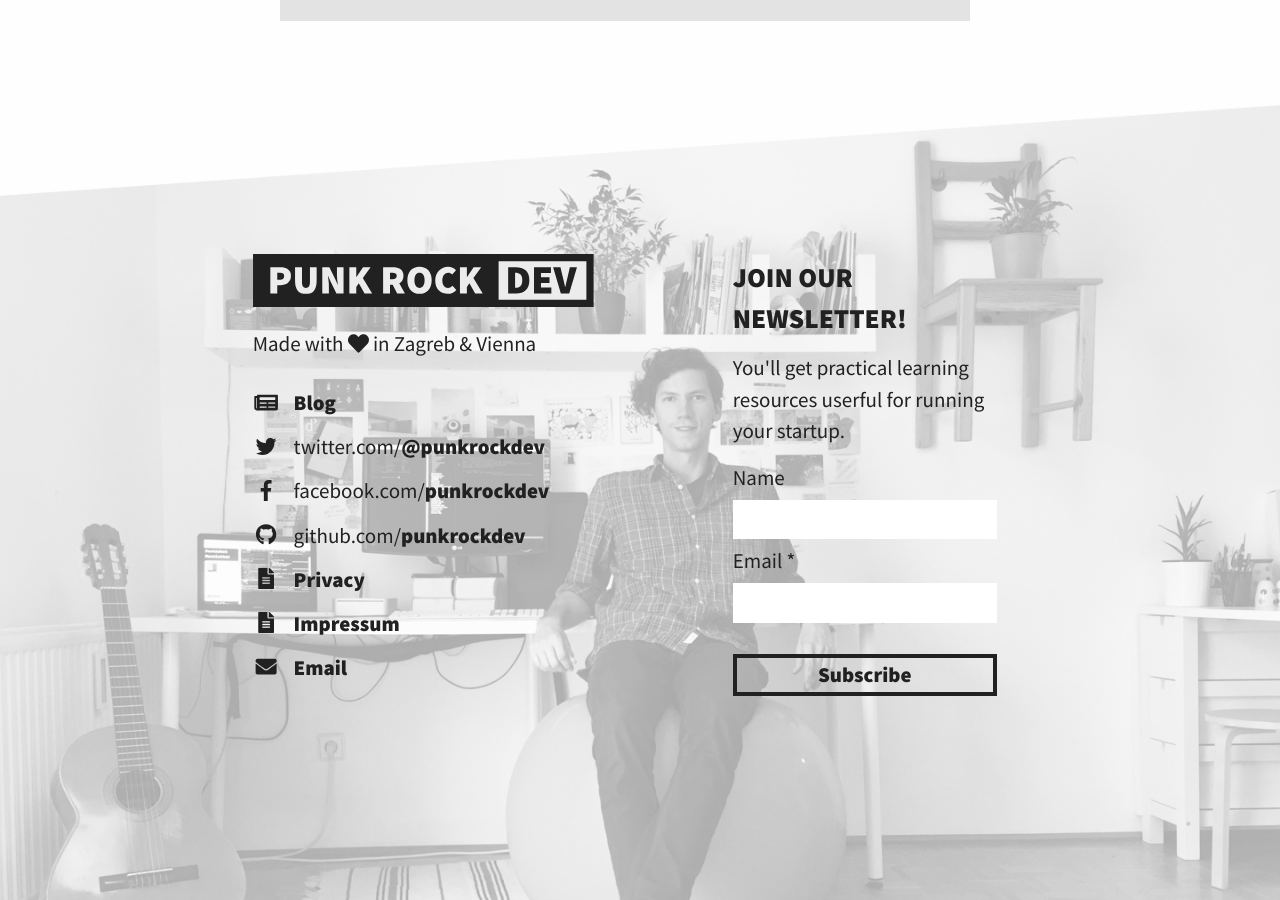
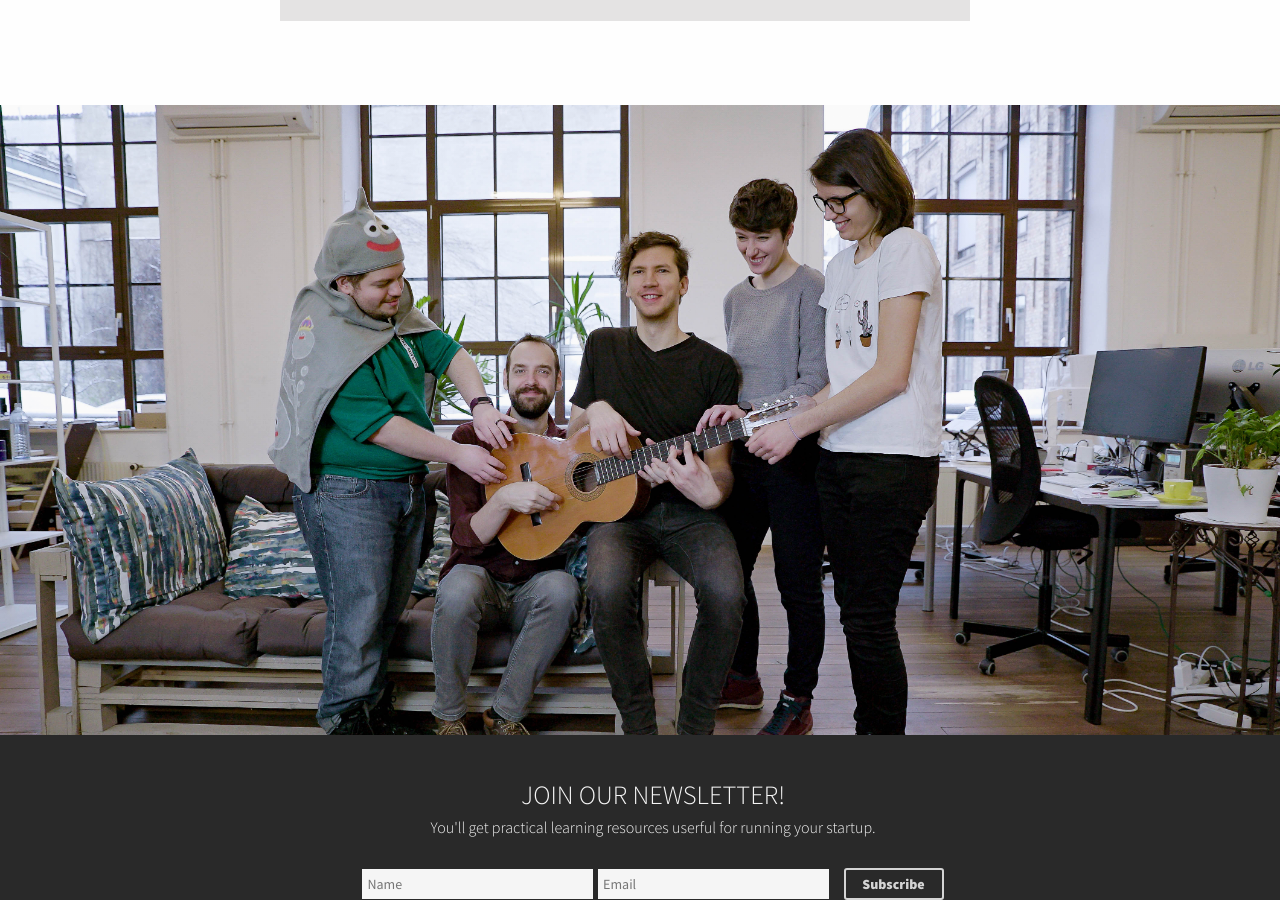
Before and after one commit to punkrockdev/punkrockdev.github.io, a Jekyll site: the page built from index.md, in a window 1280 px wide and 900 px high, scrolled down 5966 px. Built offline with Jekyll 4.4.1, drawn with Linux system fonts in a browser that asks for light colours; nearby versions of some CDN libraries; comment, search, counter and statistics services are not loaded.

Commit message:
redesign footer; add new image to footer

```diff
--- a/_includes/footer.html
+++ b/_includes/footer.html
@@ -1,79 +1,56 @@
 <footer class="site-footer">
 
-    <div class="wrapper">
+    <div class="footer-content"></div>
 
-        <div class="footer-content" >
+    <div class="footer-bottom-links">
       <div class="footer-col-wrapper">
-                <div class="footer-col  footer-col-1">
-                    <a href="/"><img src="/images/logo.svg" id="footer-logo"></a>
-                    <div class="#made-with">
-                        Made with <i class="fas fa-heart"></i> in Zagreb & Vienna
+          <div class="footer-col  footer-col-3-5">
+              <div class="">
+                  {% include newsletter.html %}
+              </div>
           </div>
 
           <ul class="contact-list">
                 <li>
                     <a href="https://blog.punkrockdev.com/">
-                                <i class="fas fa-newspaper fa-fw"></i>
-                                <span><strong>Blog</strong></span>
+                        <span>Blog</span>
                     </a>
                 </li>
                 <li>
                     <a href="https://www.twitter.com/punkrockdev/">
-                                <i class="fab fa-twitter fa-fw"></i>
-                                <span class="hide-laptop" >twitter.com/</span><strong>@punkrockdev</strong>
+                        <span class="hide-laptop" >twitter.com/</span>@punkrockdev
                     </a>
                 </li>
                 <li>
                     <a href="https://www.facebook.com/punkrockdev/">
-                                <i class="fab fa-facebook-f fa-fw"></i>
-                                <span class="hide-laptop" >facebook.com/</span><strong>punkrockdev</strong>
+                        <span class="hide-laptop" >facebook.com/</span>punkrockdev
                     </a>
                 </li>
                 <li>
                     <a href="https://www.github.com/punkrockdev/">
-                                <i class="fab fa-github fa-fw"></i>
-                                <span class="hide-laptop" >github.com/</span><strong>punkrockdev</strong>
+                        <span class="hide-laptop" >github.com/</span>punkrockdev
                     </a>
                 </li>
                 <li>
                     <a href="/privacy">
-                                <i class="fas fa-file-alt fa-fw"></i>
-                                <span><strong>Privacy</strong></span>
+                        <span>Privacy</span>
                     </a>
                 </li>
                 <li>
                     <a href="/impressum">
-                                <i class="fas fa-file-alt fa-fw"></i>
-                                <span><strong>Impressum</strong></span>
+                        <span>Impressum</span>
                     </a>
                 </li>
                 <li>
                     <a href="mailto:hello@punkrockdev.com" target="_self" data-title="" title="">
-                                <i class="fas fa-envelope fa-fw"></i>
-                                <span><strong>Email</strong></span>
+                        <span>Email</span>
                     </a>
                 </li>
             </ul>
       </div>
-                <div class="footer-col  footer-col-2">
-                    <div class="hide-desktop" >
-                        {% include newsletter.html %}
+
+
     </div>
-                </div>
-            </div>
-            <div class="footer-col  footer-col-3">
-            </div>
-        </div>
-    </div>
-
-    <div class="footer-background">
-        <picture>
-            <source srcset="images/Footer.webp" type="image/webp">
-            <source srcset="images/Footer.png" type="image/png">
-            <img src="images/Footer.png" alt="Dražen sitting in front of his desk">
-        </picture>
-    </div>
-
 </footer>
 
 <script src="https://ajax.googleapis.com/ajax/libs/jquery/3.1.1/jquery.min.js"></script>
--- a/_includes/head.html
+++ b/_includes/head.html
@@ -16,7 +16,7 @@
     <link href="//cdn-images.mailchimp.com/embedcode/classic-10_7.css" rel="stylesheet" type="text/css">
     <link rel="stylesheet" href="{{ "/css/main.css" | prepend: site.baseurl }}">
     <link rel="canonical" href="{{ page.url | replace:'index.html','' | prepend: site.baseurl | prepend: site.url }}">
-    <link href="https://fonts.googleapis.com/css?family=Source+Sans+Pro:400,400i,900&amp;subset=latin-ext" rel="stylesheet">
+    <link href="https://fonts.googleapis.com/css?family=Source+Sans+Pro:300,400,400i,900&amp;subset=latin-ext" rel="stylesheet">
 
     <script defer src="https://use.fontawesome.com/releases/v5.0.4/js/all.js"></script>
 
--- a/_includes/newsletter.html
+++ b/_includes/newsletter.html
@@ -6,13 +6,10 @@
         <p>You'll get practical learning resources userful for running your startup.</p>
 <div class="indicates-required"><span class="asterisk">*</span> indicates required</div>
 <div class="mc-field-group">
-	<label for="mce-NAME">Name </label>
-	<input type="text" value="" name="NAME" class="" id="mce-NAME">
+	<input type="text" value="" name="NAME" class="" id="mce-NAME" placeholder="Name">
 </div>
 <div class="mc-field-group">
-	<label for="mce-EMAIL">Email <span class="asterisk">*</span>
-</label>
-	<input type="email" value="" name="EMAIL" class="required email" id="mce-EMAIL">
+	<input type="email" value="" name="EMAIL" class="required email" id="mce-EMAIL" placeholder="Email">
 </div>
 	<div id="mce-responses" class="clear">
 		<div class="response" id="mce-error-response" style="display:none"></div>
--- a/_sass/_form.scss
+++ b/_sass/_form.scss
@@ -85,11 +85,11 @@ form {
 }
 
 #mc_embed_signup{
-    clear:left;
     // font-size: 0.7em;
 
     #mc_embed_signup_scroll {
-        h2 { margin: 0.5em 0; }
+        margin: 0;
+        text-align: center;
     }
 
     p { text-align: left; }
@@ -99,39 +99,60 @@ form {
         padding: 10px 10px 10px 3%;
         background: none;
 
-        h2 { font-size: 1.3em; text-transform: uppercase; }
+        .clear {
+          display: inline-block;
+          clear: none;
+        }
+
+        h2 {
+          font-size: 1.1em; text-transform: uppercase; font-weight: 300;
+          margin: 0px;
+          color: #f5f5f5;
+
+          &+p {
+            font-size: 16px;
+            color: #f5f5f5;
+            text-align: center;
+            font-weight: 300;
+            margin-bottom: 20px;
+          }
+       }
 
         .indicates-required { display: none; }
 
         input { border-radius: 0; }
 
         input[type="submit"] {
-            margin-top: 1em;
-            color: $black-color;
-            border: 4px solid $black-color;
-            background: none;
-            font-weight: 900;
-            font-size: inherit;
-            margin-left: 0;
-            height: auto;
-            padding: 0.3em;
-            line-height: 1em;
-            border-radius: 0;
-            -webkit-border-radius: 0;
-            -webkit-appearance: none !important;
-            width: 100%;
-            &:hover {
-                background: rgba($black-color, .3 )
-            }
+          padding: 0;
+          color: rgba(255,255,255,.8);
+          border: 2px solid rgba(255,255,255,.8);
+          background: #292929;
+          font-size: 14px;
+          margin-left: 0;
+          height: 32px;
+          line-height: 1em;
+          width: 100px;
+          margin: 0;
+          vertical-align: middle;
+          margin-left: 5px;
+          border-radius: 3px;
         }
         .mc-field-group {
-            width: 100%;
+            width: 20%;
+            display: inline-block;
+            clear: none;
+            padding: 0;
             input {
+                background: #f5f5f5;
+                font-size: 14px;
+                font-weight: 400;
+                padding: 6px 5px;
+                margin: 0;
                 @include media-query($on-laptop) {
                     padding: 4px;
                 }
             }
-            input, textarea { /* all (text) inputs */
+           textarea { /* all (text) inputs */
                 padding: 0.3em;
             }
         }
@@ -202,7 +223,6 @@ form {
 
         h2 {
             font-size: 42px;
-            font-weight: 900;
 
             @include media-query($on-laptop) {
                 font-size: 24px;
--- a/_sass/_layout.scss
+++ b/_sass/_layout.scss
@@ -143,12 +143,38 @@
 .site-footer {
     width: 100%;
     /* margin: auto; */
+    .wrapper {
+      padding: 0;
+    }
+
+    .footer-bottom-links {
+      background-color: #292929;
+      clear: both;
+
+      .contact-list {
+        clear: both;
+        margin: 0;
+        text-align: center;
+        border-top: 1px solid #f5f5f561;
+
+        li {
+          display: inline-block;
+          margin: 0 10px;
+
+          a, i {
+            color: #f5f5f5;
+            font-size: 14px;
+            font-weight: 300;
+          }
+        }
+      }
+    }
 }
 
 .footer-content {
     float: left;
-    position: absolute;
-    padding-top: 10%;
+    padding-top: 70vh;
+    width: 100%;
     font-size: $small-font-size;
     @include media-query($on-desktop) { font-weight: 900; }
     @include media-query($on-laptop) {
@@ -158,12 +184,17 @@
         font-size: $small-font-size-mobile;
     }
 
-    a { color: $black-color; }
+    a, i, h2, p, label {
+      color: #f5f5f5;
+      font-weight: 300;
+   }
+
+    background-image: linear-gradient(rgba(1,1,1,.02),rgba(1,1,1,.02)),url("../images/footer_guitar.jpg");
+    background-size: cover;
+    background-repeat: no-repeat;
 
 }
-.footer-background img {
-    width: 100%
-}
+
 .contact-list,
 .social-media-list {
     margin-top: 1em;
@@ -177,10 +208,10 @@
 }
 
 .footer-col-wrapper {
-    width: 67%;
-    margin-left: 18%;
+    padding-top: 30px;
+    width: 100%;
+    float: none !important;
     #made-with { display: block; }
-    @extend %clearfix;
     @include media-query($on-desktop) {
         margin-left: 0;
     }
@@ -190,12 +221,13 @@
     }
 }
 
-.footer-col {
-    float: left;
-    width: 39%;
-    padding-left: 0.7em;
+div.footer-col {
+    width: 100%;
+    max-width: 1200px;
+    margin: 0 auto;
+    float: none;
     @include media-query($on-desktop) {
-        width: 100%;
+      width: 100%;
     }
 }
 
```
Also changed, not shown: images/footer_guitar.jpg (added), images/footer_guitar.webp (added), 1 other file. Lines whose indentation alone changed are shown as unchanged.
